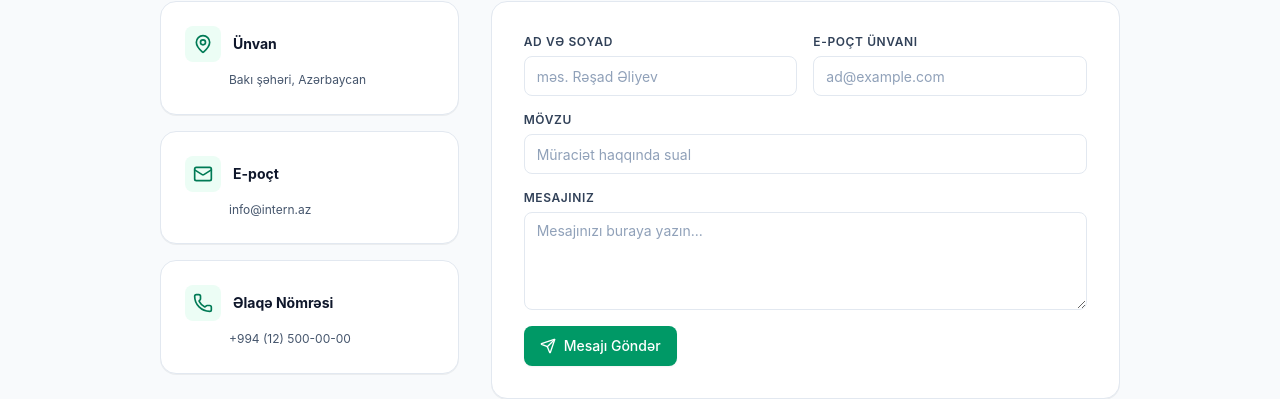
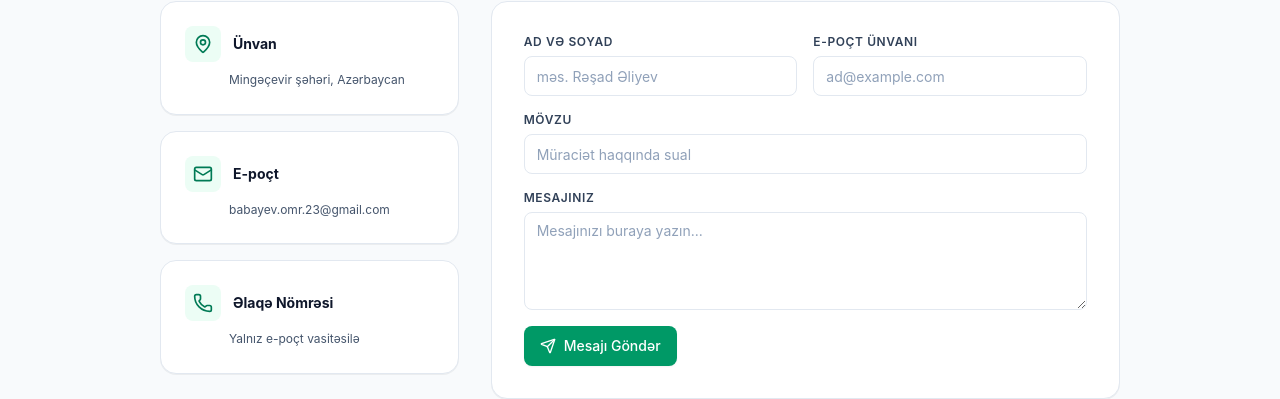
Before and after one commit to etikhacker/intern.az, a Next.js app: page /contact in a window 1280 px wide. Shown: the part 248-647 px from the top of the page. Built offline with nearby package versions, Linux system fonts and the light colour scheme; no server answers.

Commit message:
fix: improve university and contact forms

```diff
--- a/app/(auth)/register/page.tsx
+++ b/app/(auth)/register/page.tsx
@@ -157,7 +157,7 @@ export default function RegisterPage() {
                   id="university"
                   name="university"
                   type="text"
-                  placeholder="məs. ADA Universiteti, BDU, ADNSU, BMU"
+                  placeholder="məs. universitetinizin tam adı"
                   value={formData.university}
                   onChange={handleChange}
                   disabled={isSubmitting || success}
--- a/app/contact/page.tsx
+++ b/app/contact/page.tsx
@@ -10,6 +10,8 @@ import { Textarea } from '@/components/ui/textarea';
 import { Alert, AlertDescription } from '@/components/ui/alert';
 import { useLanguage } from '@/lib/i18n/language-context';
 import { Mail, MapPin, Phone, Send, CheckCircle2 } from 'lucide-react';
+
+const CONTACT_EMAIL = 'babayev.omr.23@gmail.com';
 
 export default function ContactPage() {
   const { language } = useLanguage();
@@ -25,6 +27,11 @@ export default function ContactPage() {
 
   const handleSubmit = (e: React.FormEvent) => {
     e.preventDefault();
+    const subject = encodeURIComponent(`[Intern.az] ${formData.subject}`);
+    const body = encodeURIComponent(
+      `Ad və Soyad: ${formData.name}\nE-poçt: ${formData.email}\n\n${formData.message}`
+    );
+    window.location.href = `mailto:${CONTACT_EMAIL}?subject=${subject}&body=${body}`;
     setSubmitted(true);
   };
 
@@ -58,7 +65,7 @@ export default function ContactPage() {
                   </h3>
                 </div>
                 <p className="text-xs text-slate-600 leading-relaxed pl-11">
-                  Bakı şəhəri, Azərbaycan
+                  Mingəçevir şəhəri, Azərbaycan
                 </p>
               </div>
 
@@ -72,7 +79,9 @@ export default function ContactPage() {
                   </h3>
                 </div>
                 <p className="text-xs text-slate-600 leading-relaxed pl-11">
-                  info@intern.az
+                  <a href={`mailto:${CONTACT_EMAIL}`} className="hover:text-emerald-700 transition-colors">
+                    {CONTACT_EMAIL}
+                  </a>
                 </p>
               </div>
 
@@ -86,7 +95,7 @@ export default function ContactPage() {
                   </h3>
                 </div>
                 <p className="text-xs text-slate-600 leading-relaxed pl-11">
-                  +994 (12) 500-00-00
+                  Yalnız e-poçt vasitəsilə
                 </p>
               </div>
             </div>
@@ -99,12 +108,12 @@ export default function ContactPage() {
                     <CheckCircle2 className="w-6 h-6" />
                   </div>
                   <h3 className="text-lg font-bold text-slate-900">
-                    {isAz ? 'Müraciətiniz qəbul edildi!' : 'Message Sent Successfully!'}
+                    {isAz ? 'E-poçt proqramı açıldı!' : 'Email draft opened!'}
                   </h3>
                   <p className="text-xs text-slate-500 max-w-sm mx-auto">
                     {isAz
-                      ? 'Ən qısa zamanda qeyd etdiyiniz e-poçt ünvanı ilə sizinlə əlaqə saxlanılacaq.'
-                      : 'Our support coordinators will review your message and reach out via email shortly.'}
+                      ? 'Mesajınız hazırlandı. Göndərmək üçün açılan e-poçt proqramında “Göndər” düyməsinə basın.'
+                      : 'Your message is ready. Press “Send” in the email application that opened.'}
                   </p>
                   <Button
                     variant="outline"
--- a/app/dashboard/profile/page.tsx
+++ b/app/dashboard/profile/page.tsx
@@ -245,7 +245,7 @@ function ProfileForm({ profile, user, updateProfile }: ProfileFormProps) {
                     id="university"
                     name="university"
                     type="text"
-                    placeholder="məs. ADA Universiteti, BDU, ADNSU, BMU"
+                    placeholder="məs. universitetinizin tam adı"
                     value={formData.university || ''}
                     onChange={handleChange}
                     disabled={isSubmitting}
```
